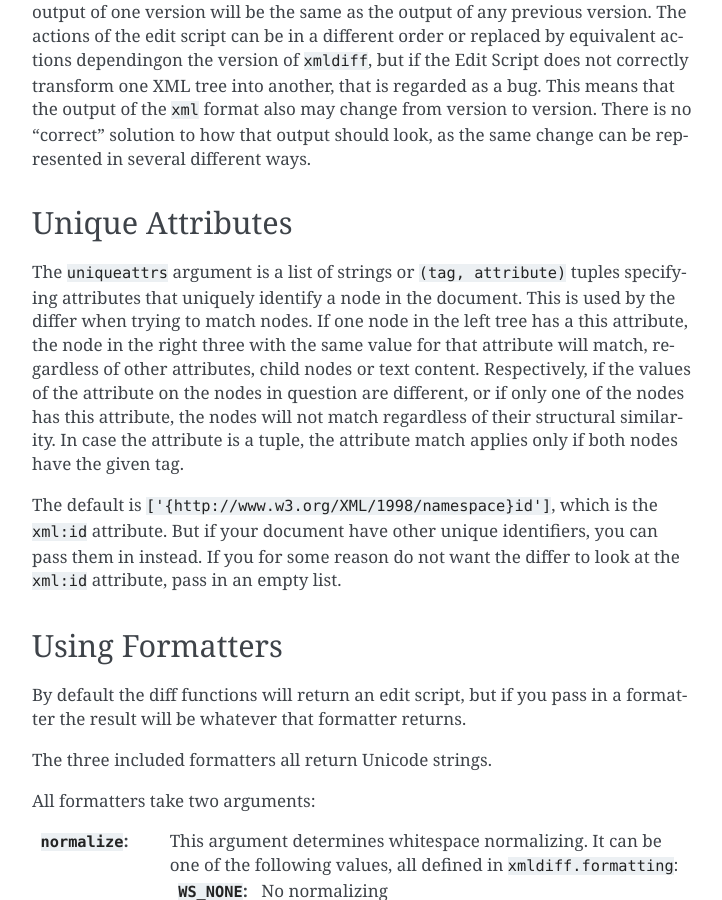
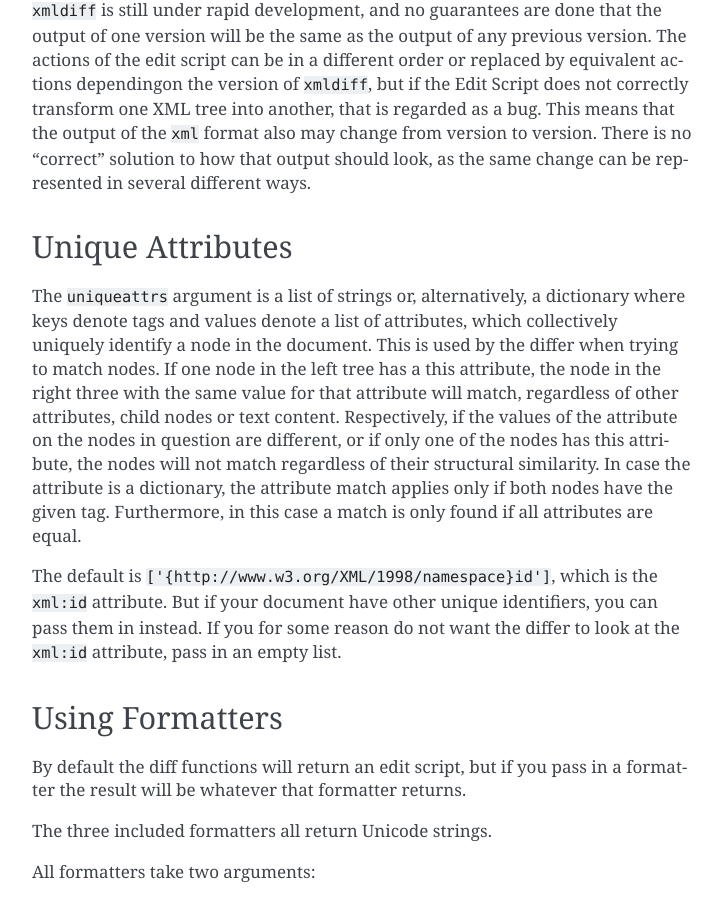
Before and after one commit to Shoobx/xmldiff, a Sphinx documentation site: the page built from docs/source/api.rst, in a window 1280 px wide and 900 px high, scrolled down 1994 px. Shown: the whole window, without its empty margins (388-1110 px from the left). Built offline with Sphinx 7.4.7, drawn with Linux system fonts in a browser that asks for light colours; some of the changed text lies outside the part shown.

Commit message:
Allowing to pass multiple unique attributes for tags in a dictionary

```diff
--- a/CHANGES.rst
+++ b/CHANGES.rst
@@ -1,10 +1,10 @@
 Changes
 =======
 
-2.5 (unreleased)
+2.5 (2020-02-17)
 ----------------
 
-- Nothing changed yet.
+- Added an option to pass {element: [attr1...attrN]} dictionary as unique attribute for tree matching.
 
 
 2.4 (2019-10-09)
--- a/docs/source/api.rst
+++ b/docs/source/api.rst
@@ -52,7 +52,7 @@ Parameters
     Set the value low, and you will get more updates instead of inserts and deletes.
 
     ``uniqueattrs``:
-    A list of XML node attributes that will uniquely identify a node.
+    A list of XML node attributes that will uniquely identify a node. Alternatively, a dictionary containing unique keys for different tags.
     See `Unique Attributes`_ for more info.
 
     Defaults to ``['{http://www.w3.org/XML/1998/namespace}id']``.
@@ -107,8 +107,9 @@ as the same change can be represented in several different ways.
 Unique Attributes
 -----------------
 
-The ``uniqueattrs`` argument is a list of strings or ``(tag, attribute)`` tuples
-specifying attributes that uniquely identify a node in the document.
+The ``uniqueattrs`` argument is a list of strings or, alternatively,
+a dictionary where keys denote tags and values denote a list of attributes,
+which collectively uniquely identify a node in the document.
 This is used by the differ when trying to match nodes.
 If one node in the left tree has a this attribute,
 the node in the right three with the same value for that attribute will match,
@@ -116,8 +117,9 @@ regardless of other attributes, child nodes or text content.
 Respectively, if the values of the attribute on the nodes in question are different,
 or if only one of the nodes has this attribute,
 the nodes will not match regardless of their structural similarity.
-In case the attribute is a tuple, the attribute match applies only if both nodes
-have the given tag.
+In case the attribute is a dictionary,
+the attribute match applies only if both nodes have the given tag.
+Furthermore, in this case a match is only found if all attributes are equal.
 
 The default is ``['{http://www.w3.org/XML/1998/namespace}id']``,
 which is the ``xml:id`` attribute.
```
Also changed, not shown: 2 other files.
